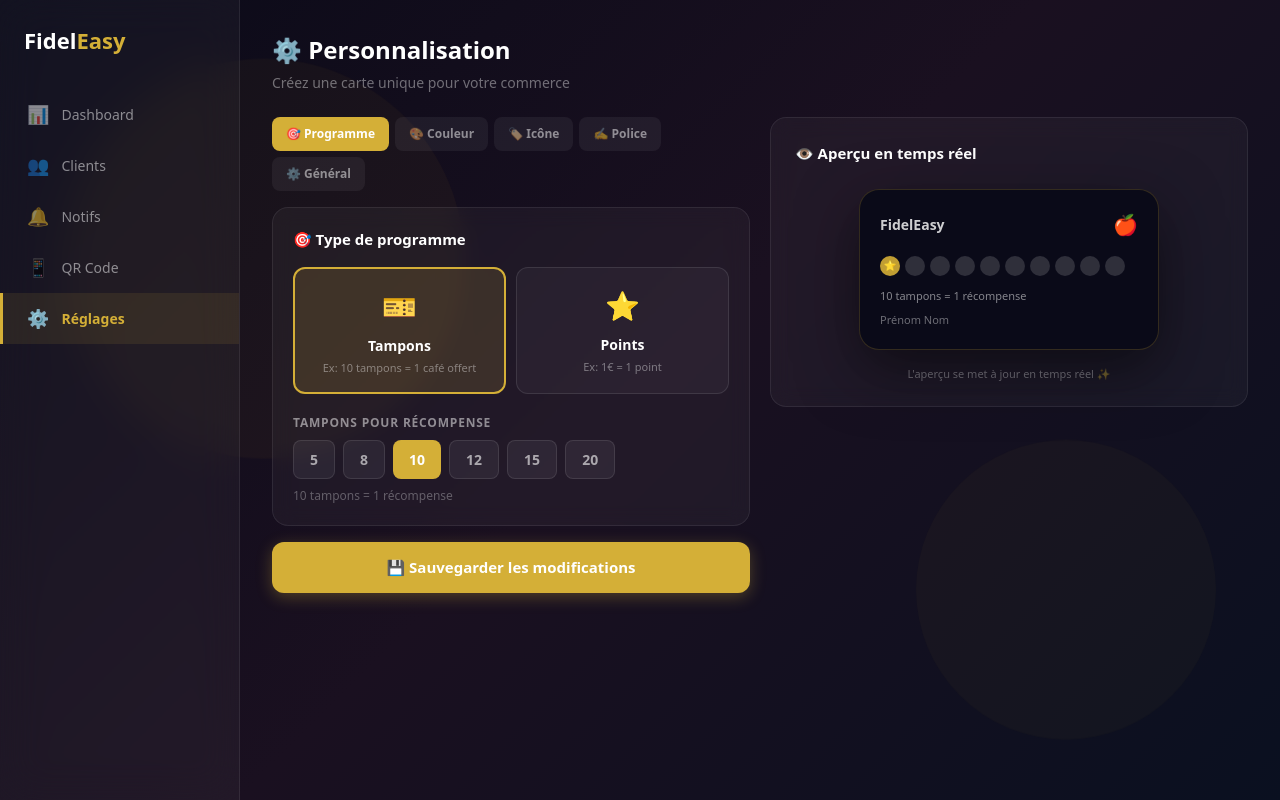
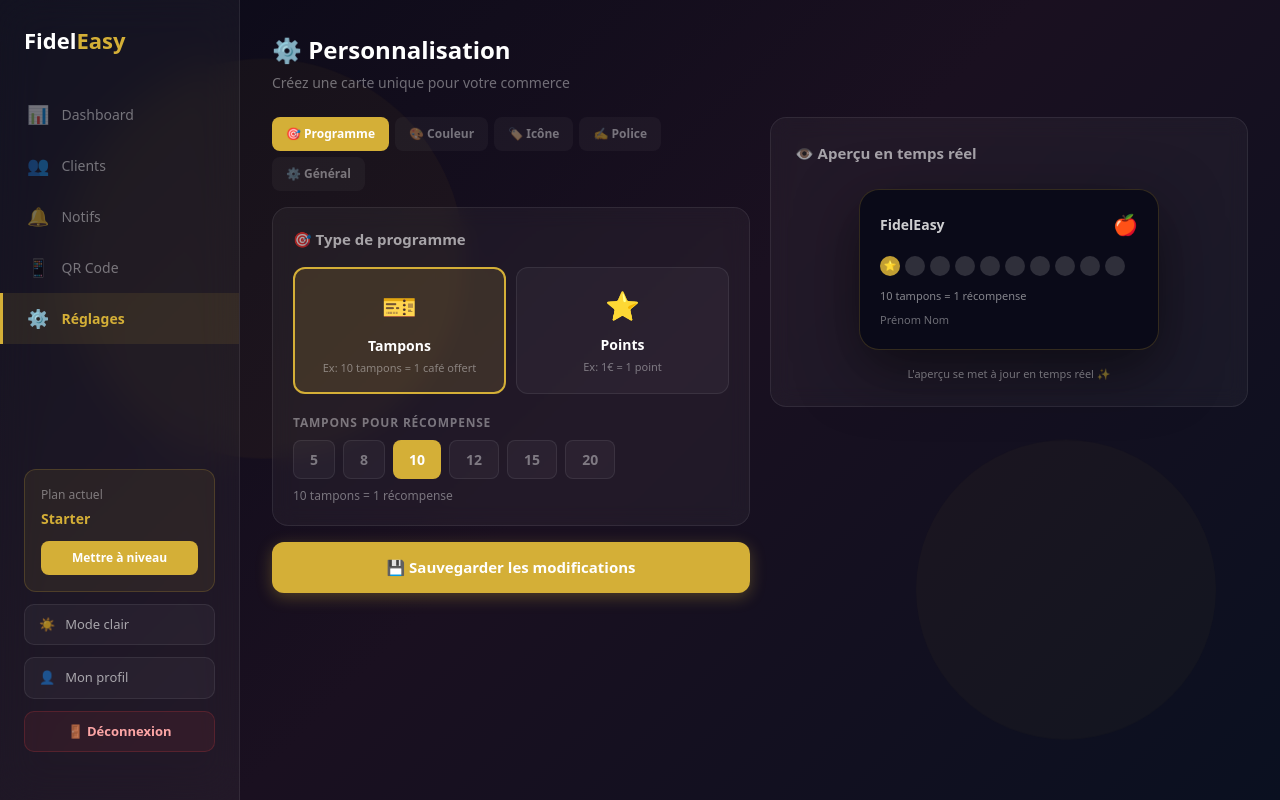
Before and after one commit to endetente06/fideleasy-dashboard, a Next.js app: page /settings in a window 1280 px wide. Built offline with nearby package versions, Linux system fonts and the light colour scheme.

Commit message:
Sidebar composant settings + thème

```diff
--- a/app/settings/page.jsx
+++ b/app/settings/page.jsx
@@ -1,6 +1,8 @@
 "use client";
 import { useState, useEffect } from 'react';
 import { createClient } from '@supabase/supabase-js';
+import { useTheme } from '../context/ThemeContext';
+import Sidebar from '../components/Sidebar';
 
 const API = 'https://fideleasy-backend-production.up.railway.app';
 const SUPABASE_URL = 'https://gfxcwcmxnfiwfqinouow.supabase.co';
@@ -44,17 +46,6 @@ const COLORS = [
   { label: 'Brun luxe', value: 'rgb(92, 51, 23)' },
 ];
 
-const BACKGROUNDS = [
-  { label: 'Solide', value: 'solid', preview: 'rgb(10,10,24)' },
-  { label: 'Dégradé or', value: 'gradient-gold', preview: 'linear-gradient(135deg,#1a1a2e,#8B6914)' },
-  { label: 'Dégradé violet', value: 'gradient-purple', preview: 'linear-gradient(135deg,#1a0533,#6b21a8)' },
-  { label: 'Dégradé océan', value: 'gradient-ocean', preview: 'linear-gradient(135deg,#0c1445,#0e7490)' },
-  { label: 'Dégradé forêt', value: 'gradient-forest', preview: 'linear-gradient(135deg,#052e16,#166534)' },
-  { label: 'Dégradé coucher', value: 'gradient-sunset', preview: 'linear-gradient(135deg,#7f1d1d,#92400e)' },
-  { label: 'Nuit étoilée', value: 'gradient-night', preview: 'linear-gradient(135deg,#0f0c29,#302b63,#24243e)' },
-  { label: 'Aurora', value: 'gradient-aurora', preview: 'linear-gradient(135deg,#0d324d,#7f5a83)' },
-];
-
 function getBackground(style, color) {
   switch(style) {
     case 'gradient-gold': return 'linear-gradient(135deg,#1a1a2e,#8B6914)';
@@ -85,6 +76,7 @@ export default function Settings() {
   const [uploading, setUploading] = useState(false);
   const [isMobile, setIsMobile] = useState(false);
   const [activeTab, setActiveTab] = useState('programme');
+  const theme = useTheme();
 
   useEffect(() => {
     const checkMobile = () => setIsMobile(window.innerWidth < 768);
@@ -146,14 +138,6 @@ export default function Settings() {
     setSaving(false);
   };
 
-  const navItems = [
-    { icon: '📊', label: 'Dashboard', href: '/dashboard' },
-    { icon: '👥', label: 'Clients', href: '/clients' },
-    { icon: '🔔', label: 'Notifs', href: '/notifications' },
-    { icon: '📱', label: 'QR Code', href: '/qrcode' },
-    { icon: '⚙️', label: 'Réglages', href: '/settings', active: true },
-  ];
-
   const tabs = [
     { id: 'programme', label: '🎯 Programme' },
     { id: 'couleur', label: '🎨 Couleur' },
@@ -165,25 +149,13 @@ export default function Settings() {
   const cardBg = getBackground(form.card_background_style, form.card_color);
 
   return (
-    <div style={{display:'flex',minHeight:'100vh',background:'linear-gradient(135deg,#0a0a18 0%,#1a1020 50%,#0a1020 100%)',color:'white',fontFamily:'system-ui,-apple-system,sans-serif',position:'relative'}}>
+    <div style={{display:'flex',minHeight:'100vh',background:theme.bg,color:theme.color,fontFamily:'system-ui,-apple-system,sans-serif',position:'relative'}}>
       <div style={{position:'fixed',inset:0,pointerEvents:'none',zIndex:0}}>
         <div style={{position:'absolute',top:'10%',left:'5%',width:'400px',height:'400px',borderRadius:'50%',background:'rgba(212,175,55,0.04)',animation:'float1 8s ease-in-out infinite'}}/>
         <div style={{position:'absolute',bottom:'10%',right:'5%',width:'300px',height:'300px',borderRadius:'50%',background:'rgba(212,175,55,0.03)',animation:'float2 10s ease-in-out infinite'}}/>
       </div>
 
-      {!isMobile && (
-        <div style={{width:'240px',background:'rgba(255,255,255,0.04)',borderRight:'1px solid rgba(255,255,255,0.08)',padding:'24px 0',display:'flex',flexDirection:'column',position:'fixed',height:'100vh',zIndex:10,backdropFilter:'blur(20px)'}}>
-          <div style={{padding:'0 24px 32px'}}>
-            <h1 style={{fontSize:'22px',fontWeight:'800',margin:0,color:'white'}}>Fidel<span style={{color:'#d4af37'}}>Easy</span></h1>
-            {shop && <p style={{fontSize:'12px',color:'rgba(255,255,255,0.4)',margin:'4px 0 0'}}>{shop.name}</p>}
-          </div>
-          {navItems.map(item => (
-            <a key={item.href} href={item.href} style={{display:'flex',alignItems:'center',gap:'12px',padding:'12px 24px',color:item.active?'#d4af37':'rgba(255,255,255,0.5)',background:item.active?'rgba(212,175,55,0.1)':'transparent',borderLeft:item.active?'3px solid #d4af37':'3px solid transparent',textDecoration:'none',fontSize:'14px',fontWeight:item.active?'600':'400'}}>
-              <span style={{fontSize:'18px'}}>{item.icon}</span>{item.label}
-            </a>
-          ))}
-        </div>
-      )}
+      <Sidebar activePage="/settings" />
 
       <div style={{marginLeft:isMobile?0:'240px',flex:1,padding:isMobile?'20px 16px 100px':'32px',position:'relative',zIndex:1}}>
         {isMobile && (
@@ -194,7 +166,7 @@ export default function Settings() {
 
         <div style={{marginBottom:'24px'}}>
           <h2 style={{fontSize:isMobile?'20px':'24px',fontWeight:'700',margin:'0 0 4px'}}>⚙️ Personnalisation</h2>
-          <p style={{color:'rgba(255,255,255,0.4)',margin:0,fontSize:'14px'}}>Créez une carte unique pour votre commerce</p>
+          <p style={{color:theme.textMuted,margin:0,fontSize:'14px'}}>Créez une carte unique pour votre commerce</p>
         </div>
 
         {success && (
@@ -207,63 +179,63 @@ export default function Settings() {
           <div>
             <div style={{display:'flex',gap:'6px',marginBottom:'16px',flexWrap:'wrap'}}>
               {tabs.map(tab => (
-                <button key={tab.id} onClick={() => setActiveTab(tab.id)} style={{background:activeTab===tab.id?'#d4af37':'rgba(255,255,255,0.06)',color:activeTab===tab.id?'white':'rgba(255,255,255,0.5)',border:'none',borderRadius:'8px',padding:'8px 14px',cursor:'pointer',fontSize:'12px',fontWeight:'600',transition:'all 0.2s'}}>
+                <button key={tab.id} onClick={() => setActiveTab(tab.id)} style={{background:activeTab===tab.id?'#d4af37':theme.cardBg,color:activeTab===tab.id?'white':theme.textMuted,border:'none',borderRadius:'8px',padding:'8px 14px',cursor:'pointer',fontSize:'12px',fontWeight:'600',transition:'all 0.2s'}}>
                   {tab.label}
                 </button>
               ))}
             </div>
 
-            <div style={{background:'rgba(255,255,255,0.04)',border:'1px solid rgba(255,255,255,0.08)',borderRadius:'16px',padding:'20px',backdropFilter:'blur(10px)',minHeight:'300px'}}>
+            <div style={{background:theme.cardBg,border:`1px solid ${theme.cardBorder}`,borderRadius:'16px',padding:'20px',backdropFilter:'blur(10px)',minHeight:'300px'}}>
 
               {activeTab === 'programme' && (
                 <div>
-                  <h3 style={{margin:'0 0 16px',fontSize:'15px',fontWeight:'600'}}>🎯 Type de programme</h3>
+                  <h3 style={{margin:'0 0 16px',fontSize:'15px',fontWeight:'600',color:theme.textSecondary}}>🎯 Type de programme</h3>
                   <div style={{display:'grid',gridTemplateColumns:'1fr 1fr',gap:'10px',marginBottom:'20px'}}>
-                    <div onClick={() => setForm({...form, loyalty_type: 'stamps'})} style={{background:form.loyalty_type==='stamps'?'rgba(212,175,55,0.15)':'rgba(255,255,255,0.04)',border:form.loyalty_type==='stamps'?'2px solid #d4af37':'1px solid rgba(255,255,255,0.1)',borderRadius:'12px',padding:'16px',cursor:'pointer',textAlign:'center'}}>
+                    <div onClick={() => setForm({...form, loyalty_type: 'stamps'})} style={{background:form.loyalty_type==='stamps'?'rgba(212,175,55,0.15)':theme.cardBg,border:form.loyalty_type==='stamps'?'2px solid #d4af37':`1px solid ${theme.cardBorder}`,borderRadius:'12px',padding:'16px',cursor:'pointer',textAlign:'center'}}>
                       <div style={{fontSize:'28px',marginBottom:'8px'}}>🎫</div>
                       <p style={{fontWeight:'600',margin:'0 0 4px',fontSize:'14px'}}>Tampons</p>
-                      <p style={{fontSize:'11px',color:'rgba(255,255,255,0.4)',margin:0}}>Ex: 10 tampons = 1 café offert</p>
+                      <p style={{fontSize:'11px',color:theme.textMuted,margin:0}}>Ex: 10 tampons = 1 café offert</p>
                     </div>
-                    <div onClick={() => setForm({...form, loyalty_type: 'points'})} style={{background:form.loyalty_type==='points'?'rgba(212,175,55,0.15)':'rgba(255,255,255,0.04)',border:form.loyalty_type==='points'?'2px solid #d4af37':'1px solid rgba(255,255,255,0.1)',borderRadius:'12px',padding:'16px',cursor:'pointer',textAlign:'center'}}>
+                    <div onClick={() => setForm({...form, loyalty_type: 'points'})} style={{background:form.loyalty_type==='points'?'rgba(212,175,55,0.15)':theme.cardBg,border:form.loyalty_type==='points'?'2px solid #d4af37':`1px solid ${theme.cardBorder}`,borderRadius:'12px',padding:'16px',cursor:'pointer',textAlign:'center'}}>
                       <div style={{fontSize:'28px',marginBottom:'8px'}}>⭐</div>
                       <p style={{fontWeight:'600',margin:'0 0 4px',fontSize:'14px'}}>Points</p>
-                      <p style={{fontSize:'11px',color:'rgba(255,255,255,0.4)',margin:0}}>Ex: 1€ = 1 point</p>
+                      <p style={{fontSize:'11px',color:theme.textMuted,margin:0}}>Ex: 1€ = 1 point</p>
                     </div>
                   </div>
 
                   {form.loyalty_type === 'stamps' && (
                     <div>
-                      <label style={{fontSize:'12px',color:'rgba(255,255,255,0.5)',fontWeight:'600',textTransform:'uppercase',letterSpacing:'0.8px',display:'block',marginBottom:'8px'}}>Tampons pour récompense</label>
+                      <label style={{fontSize:'12px',color:theme.textMuted,fontWeight:'600',textTransform:'uppercase',letterSpacing:'0.8px',display:'block',marginBottom:'8px'}}>Tampons pour récompense</label>
                       <div style={{display:'flex',gap:'8px',flexWrap:'wrap'}}>
                         {[5,8,10,12,15,20].map(n => (
-                          <button key={n} onClick={() => setForm({...form,card_stamps_required:n})} style={{background:form.card_stamps_required===n?'#d4af37':'rgba(255,255,255,0.06)',color:form.card_stamps_required===n?'white':'rgba(255,255,255,0.6)',border:form.card_stamps_required===n?'none':'1px solid rgba(255,255,255,0.1)',borderRadius:'8px',padding:'8px 16px',cursor:'pointer',fontSize:'14px',fontWeight:'600'}}>
+                          <button key={n} onClick={() => setForm({...form,card_stamps_required:n})} style={{background:form.card_stamps_required===n?'#d4af37':theme.cardBg,color:form.card_stamps_required===n?'white':theme.textMuted,border:form.card_stamps_required===n?'none':`1px solid ${theme.cardBorder}`,borderRadius:'8px',padding:'8px 16px',cursor:'pointer',fontSize:'14px',fontWeight:'600'}}>
                             {n}
                           </button>
                         ))}
                       </div>
-                      <p style={{fontSize:'12px',color:'rgba(255,255,255,0.3)',margin:'8px 0 0'}}>{form.card_stamps_required} tampons = 1 récompense</p>
+                      <p style={{fontSize:'12px',color:theme.textMuted,margin:'8px 0 0'}}>{form.card_stamps_required} tampons = 1 récompense</p>
                     </div>
                   )}
 
                   {form.loyalty_type === 'points' && (
                     <div>
                       <div style={{marginBottom:'16px'}}>
-                        <label style={{fontSize:'12px',color:'rgba(255,255,255,0.5)',fontWeight:'600',textTransform:'uppercase',letterSpacing:'0.8px',display:'block',marginBottom:'8px'}}>Points par euro dépensé</label>
+                        <label style={{fontSize:'12px',color:theme.textMuted,fontWeight:'600',textTransform:'uppercase',letterSpacing:'0.8px',display:'block',marginBottom:'8px'}}>Points par euro dépensé</label>
                         <div style={{display:'flex',gap:'8px',flexWrap:'wrap'}}>
                           {[1,2,5,10].map(n => (
-                            <button key={n} onClick={() => setForm({...form,points_per_euro:n})} style={{background:form.points_per_euro===n?'#d4af37':'rgba(255,255,255,0.06)',color:form.points_per_euro===n?'white':'rgba(255,255,255,0.6)',border:form.points_per_euro===n?'none':'1px solid rgba(255,255,255,0.1)',borderRadius:'8px',padding:'8px 16px',cursor:'pointer',fontSize:'14px',fontWeight:'600'}}>
+                            <button key={n} onClick={() => setForm({...form,points_per_euro:n})} style={{background:form.points_per_euro===n?'#d4af37':theme.cardBg,color:form.points_per_euro===n?'white':theme.textMuted,border:form.points_per_euro===n?'none':`1px solid ${theme.cardBorder}`,borderRadius:'8px',padding:'8px 16px',cursor:'pointer',fontSize:'14px',fontWeight:'600'}}>
                               {n} pt/€
                             </button>
                           ))}
                         </div>
                       </div>
                       <div>
-                        <label style={{fontSize:'12px',color:'rgba(255,255,255,0.5)',fontWeight:'600',textTransform:'uppercase',letterSpacing:'0.8px',display:'block',marginBottom:'8px'}}>Récompenses</label>
+                        <label style={{fontSize:'12px',color:theme.textMuted,fontWeight:'600',textTransform:'uppercase',letterSpacing:'0.8px',display:'block',marginBottom:'8px'}}>Récompenses</label>
                         {form.rewards.map((reward, i) => (
                           <div key={i} style={{display:'flex',gap:'8px',marginBottom:'8px',alignItems:'center'}}>
-                            <input type="number" value={reward.points} onChange={e => { const r=[...form.rewards]; r[i]={...r[i],points:parseInt(e.target.value)}; setForm({...form,rewards:r}); }} placeholder="Points" style={{width:'80px',background:'rgba(255,255,255,0.06)',border:'1px solid rgba(255,255,255,0.1)',borderRadius:'8px',padding:'8px',color:'white',fontSize:'13px',outline:'none'}}/>
-                            <span style={{color:'rgba(255,255,255,0.4)',fontSize:'13px'}}>pts =</span>
-                            <input value={reward.reward} onChange={e => { const r=[...form.rewards]; r[i]={...r[i],reward:e.target.value}; setForm({...form,rewards:r}); }} placeholder="Ex: Café offert" style={{flex:1,background:'rgba(255,255,255,0.06)',border:'1px solid rgba(255,255,255,0.1)',borderRadius:'8px',padding:'8px',color:'white',fontSize:'13px',outline:'none'}}/>
+                            <input type="number" value={reward.points} onChange={e => { const r=[...form.rewards]; r[i]={...r[i],points:parseInt(e.target.value)}; setForm({...form,rewards:r}); }} placeholder="Points" style={{width:'80px',background:theme.inputBg,border:`1px solid ${theme.inputBorder}`,borderRadius:'8px',padding:'8px',color:theme.color,fontSize:'13px',outline:'none'}}/>
+                            <span style={{color:theme.textMuted,fontSize:'13px'}}>pts =</span>
+                            <input value={reward.reward} onChange={e => { const r=[...form.rewards]; r[i]={...r[i],reward:e.target.value}; setForm({...form,rewards:r}); }} placeholder="Ex: Café offert" style={{flex:1,background:theme.inputBg,border:`1px solid ${theme.inputBorder}`,borderRadius:'8px',padding:'8px',color:theme.color,fontSize:'13px',outline:'none'}}/>
                             <button onClick={() => setForm({...form,rewards:form.rewards.filter((_,j)=>j!==i)})} style={{background:'rgba(239,68,68,0.1)',color:'#fca5a5',border:'none',borderRadius:'6px',padding:'6px 10px',cursor:'pointer',fontSize:'12px'}}>✕</button>
                           </div>
                         ))}
@@ -278,27 +250,26 @@ export default function Settings() {
 
               {activeTab === 'couleur' && (
                 <div>
-                  <h3 style={{margin:'0 0 16px',fontSize:'15px',fontWeight:'600'}}>🎨 Couleur de fond</h3>
+                  <h3 style={{margin:'0 0 16px',fontSize:'15px',fontWeight:'600',color:theme.textSecondary}}>🎨 Couleur de fond</h3>
                   <div style={{display:'grid',gridTemplateColumns:'repeat(4,1fr)',gap:'10px'}}>
                     {COLORS.map(c => (
                       <div key={c.value} onClick={() => setForm({...form,card_color:c.value,card_background_style:'solid'})} style={{cursor:'pointer'}}>
                         <div style={{height:'44px',borderRadius:'10px',background:c.value,border:form.card_color===c.value&&form.card_background_style==='solid'?'2px solid #d4af37':'2px solid transparent',display:'flex',alignItems:'center',justifyContent:'center'}}>
                           {form.card_color===c.value&&form.card_background_style==='solid'&&<span style={{fontSize:'16px'}}>✓</span>}
                         </div>
-                        <p style={{fontSize:'10px',color:'rgba(255,255,255,0.4)',textAlign:'center',margin:'4px 0 0'}}>{c.label}</p>
+                        <p style={{fontSize:'10px',color:theme.textMuted,textAlign:'center',margin:'4px 0 0'}}>{c.label}</p>
                       </div>
                     ))}
                   </div>
                 </div>
               )}
 
-
               {activeTab === 'icone' && (
                 <div>
-                  <h3 style={{margin:'0 0 16px',fontSize:'15px',fontWeight:'600'}}>🏷️ Icône de tampon</h3>
+                  <h3 style={{margin:'0 0 16px',fontSize:'15px',fontWeight:'600',color:theme.textSecondary}}>🏷️ Icône de tampon</h3>
                   <div style={{display:'grid',gridTemplateColumns:'repeat(6,1fr)',gap:'8px',maxHeight:'250px',overflowY:'auto'}}>
                     {STAMP_ICONS.map(icon => (
-                      <div key={icon.value} onClick={() => setForm({...form,card_stamp_icon:icon.value})} style={{width:'44px',height:'44px',borderRadius:'10px',background:form.card_stamp_icon===icon.value?'rgba(212,175,55,0.3)':'rgba(255,255,255,0.06)',border:form.card_stamp_icon===icon.value?'2px solid #d4af37':'2px solid transparent',display:'flex',alignItems:'center',justifyContent:'center',fontSize:'22px',cursor:'pointer',transition:'all 0.2s'}}>
+                      <div key={icon.value} onClick={() => setForm({...form,card_stamp_icon:icon.value})} style={{width:'44px',height:'44px',borderRadius:'10px',background:form.card_stamp_icon===icon.value?'rgba(212,175,55,0.3)':theme.cardBg,border:form.card_stamp_icon===icon.value?'2px solid #d4af37':`2px solid transparent`,display:'flex',alignItems:'center',justifyContent:'center',fontSize:'22px',cursor:'pointer',transition:'all 0.2s'}}>
                         {icon.value}
                       </div>
                     ))}
@@ -308,12 +279,12 @@ export default function Settings() {
 
               {activeTab === 'police' && (
                 <div>
-                  <h3 style={{margin:'0 0 16px',fontSize:'15px',fontWeight:'600'}}>✍️ Police d'écriture</h3>
+                  <h3 style={{margin:'0 0 16px',fontSize:'15px',fontWeight:'600',color:theme.textSecondary}}>✍️ Police d'écriture</h3>
                   <div style={{display:'flex',flexDirection:'column',gap:'10px'}}>
                     {FONTS.map(f => (
-                      <div key={f.value} onClick={() => setForm({...form,card_font:f.value})} style={{background:form.card_font===f.value?'rgba(212,175,55,0.1)':'rgba(255,255,255,0.04)',border:form.card_font===f.value?'1px solid rgba(212,175,55,0.4)':'1px solid rgba(255,255,255,0.08)',borderRadius:'10px',padding:'14px 16px',cursor:'pointer',transition:'all 0.2s'}}>
-                        <p style={{fontFamily:f.value,fontSize:'16px',margin:'0 0 4px',color:'white'}}>{f.label}</p>
-                        <p style={{fontFamily:f.value,fontSize:'12px',margin:0,color:'rgba(255,255,255,0.4)'}}>Café de la Plage · 7/10 tampons</p>
+                      <div key={f.value} onClick={() => setForm({...form,card_font:f.value})} style={{background:form.card_font===f.value?'rgba(212,175,55,0.1)':theme.cardBg,border:form.card_font===f.value?'1px solid rgba(212,175,55,0.4)':`1px solid ${theme.cardBorder}`,borderRadius:'10px',padding:'14px 16px',cursor:'pointer',transition:'all 0.2s'}}>
+                        <p style={{fontFamily:f.value,fontSize:'16px',margin:'0 0 4px',color:theme.color}}>{f.label}</p>
+                        <p style={{fontFamily:f.value,fontSize:'12px',margin:0,color:theme.textMuted}}>Café de la Plage · 7/10 tampons</p>
                       </div>
                     ))}
                   </div>
@@ -322,10 +293,10 @@ export default function Settings() {
 
               {activeTab === 'general' && (
                 <div>
-                  <h3 style={{margin:'0 0 16px',fontSize:'15px',fontWeight:'600'}}>⚙️ Paramètres généraux</h3>
+                  <h3 style={{margin:'0 0 16px',fontSize:'15px',fontWeight:'600',color:theme.textSecondary}}>⚙️ Paramètres généraux</h3>
                   <div style={{marginBottom:'16px'}}>
-                    <label style={{fontSize:'12px',color:'rgba(255,255,255,0.5)',fontWeight:'600',textTransform:'uppercase',letterSpacing:'0.8px',display:'block',marginBottom:'8px'}}>Nom affiché sur la carte</label>
-                    <input value={form.card_logo_text} onChange={e => setForm({...form,card_logo_text:e.target.value})} placeholder="Nom de votre commerce" style={{width:'100%',background:'rgba(255,255,255,0.06)',border:'1px solid rgba(255,255,255,0.1)',borderRadius:'8px',padding:'10px 12px',color:'white',fontSize:'14px',boxSizing:'border-box',outline:'none'}} onFocus={e=>e.target.style.borderColor='rgba(212,175,55,0.5)'} onBlur={e=>e.target.style.borderColor='rgba(255,255,255,0.1)'}/>
+                    <label style={{fontSize:'12px',color:theme.textMuted,fontWeight:'600',textTransform:'uppercase',letterSpacing:'0.8px',display:'block',marginBottom:'8px'}}>Nom affiché sur la carte</label>
+                    <input value={form.card_logo_text} onChange={e => setForm({...form,card_logo_text:e.target.value})} placeholder="Nom de votre commerce" style={{width:'100%',background:theme.inputBg,border:`1px solid ${theme.inputBorder}`,borderRadius:'8px',padding:'10px 12px',color:theme.color,fontSize:'14px',boxSizing:'border-box',outline:'none'}} onFocus={e=>e.target.style.borderColor='rgba(212,175,55,0.5)'} onBlur={e=>e.target.style.borderColor=theme.inputBorder}/>
                   </div>
                 </div>
               )}
@@ -336,8 +307,8 @@ export default function Settings() {
             </button>
           </div>
 
-          <div style={{background:'rgba(255,255,255,0.04)',border:'1px solid rgba(255,255,255,0.08)',borderRadius:'16px',padding:'24px',backdropFilter:'blur(10px)',display:'flex',flexDirection:'column',alignItems:'center',justifyContent:'center',position:isMobile?'static':'sticky',top:'32px',alignSelf:'flex-start'}}>
-            <h3 style={{margin:'0 0 24px',fontSize:'15px',fontWeight:'600',alignSelf:'flex-start'}}>👁️ Aperçu en temps réel</h3>
+          <div style={{background:theme.cardBg,border:`1px solid ${theme.cardBorder}`,borderRadius:'16px',padding:'24px',backdropFilter:'blur(10px)',display:'flex',flexDirection:'column',alignItems:'center',justifyContent:'center',position:isMobile?'static':'sticky',top:'32px',alignSelf:'flex-start'}}>
+            <h3 style={{margin:'0 0 24px',fontSize:'15px',fontWeight:'600',alignSelf:'flex-start',color:theme.textSecondary}}>👁️ Aperçu en temps réel</h3>
             <div style={{width:'100%',maxWidth:'300px',background:cardBg,borderRadius:'20px',overflow:'hidden',border:'1px solid rgba(212,175,55,0.2)',boxShadow:'0 20px 60px rgba(0,0,0,0.5)',fontFamily:form.card_font}}>
               {form.card_image_url && <img src={form.card_image_url} alt="Commerce" style={{width:'100%',height:'100px',objectFit:'cover'}}/>}
               <div style={{padding:'20px'}}>
@@ -371,21 +342,10 @@ export default function Settings() {
                 <div style={{fontSize:'11px',color:'rgba(255,255,255,0.4)',marginTop:'8px'}}>Prénom Nom</div>
               </div>
             </div>
-            <p style={{fontSize:'11px',color:'rgba(255,255,255,0.3)',marginTop:'16px',textAlign:'center'}}>L'aperçu se met à jour en temps réel ✨</p>
+            <p style={{fontSize:'11px',color:theme.textMuted,marginTop:'16px',textAlign:'center'}}>L'aperçu se met à jour en temps réel ✨</p>
           </div>
         </div>
       </div>
-
-      {isMobile && (
-        <div style={{position:'fixed',bottom:0,left:0,right:0,background:'rgba(10,10,24,0.95)',borderTop:'1px solid rgba(255,255,255,0.08)',display:'flex',justifyContent:'space-around',padding:'8px 0 20px',zIndex:100,backdropFilter:'blur(20px)'}}>
-          {navItems.map(item => (
-            <a key={item.href} href={item.href} style={{display:'flex',flexDirection:'column',alignItems:'center',gap:'4px',textDecoration:'none',padding:'6px 10px',color:item.active?'#d4af37':'rgba(255,255,255,0.4)'}}>
-              <span style={{fontSize:'20px'}}>{item.icon}</span>
-              <span style={{fontSize:'9px',fontWeight:item.active?'600':'400'}}>{item.label}</span>
-            </a>
-          ))}
-        </div>
-      )}
 
       <style>{`
         @keyframes float1 { 0%,100%{transform:translateY(0)} 50%{transform:translateY(-30px)} }
```
Lines whose indentation alone changed are shown as unchanged.
